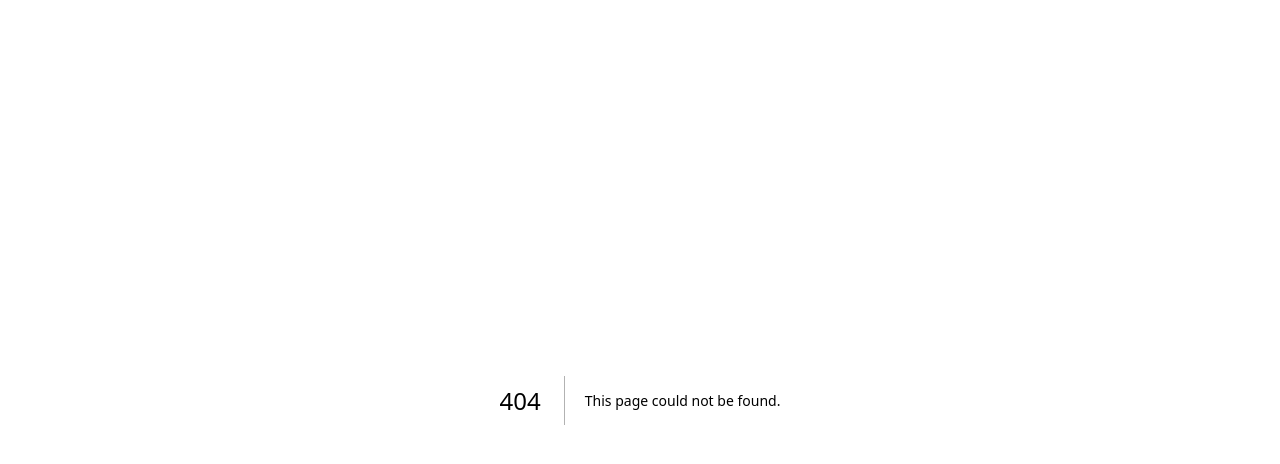
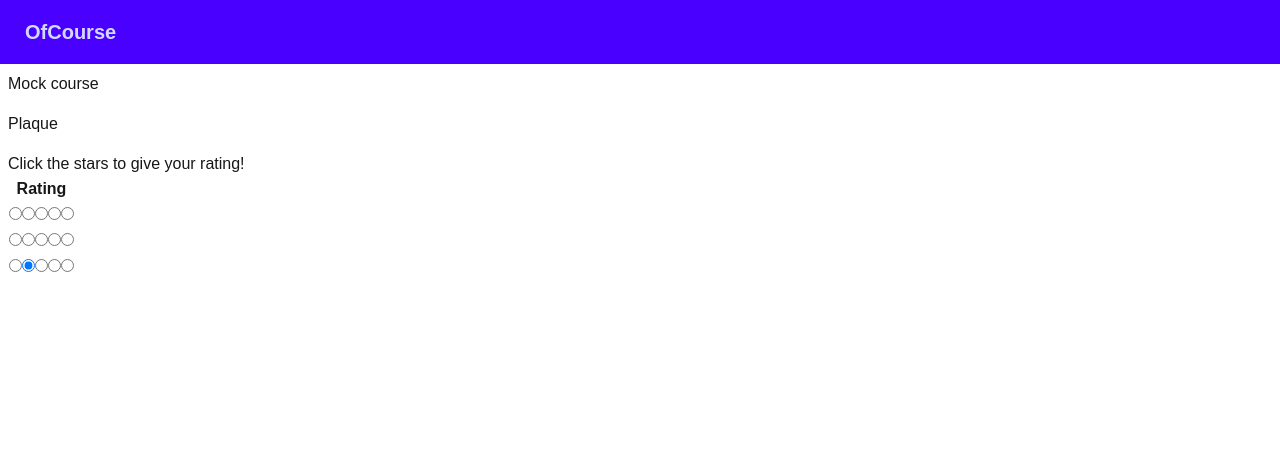
Before and after one commit to hakkinM/OfCourseProto, a Next.js app: page /mockCourse in a window 1280 px wide. Before the commit this address had no page. Shown: the top 464 px of the page. Built offline with nearby package versions, Linux system fonts and the light colour scheme.

Commit message:
day 1 Component files added

```diff
--- a/src/app/info/page.tsx
+++ b/src/app/info/page.tsx
@@ -2,6 +2,7 @@
 
 import { useEffect, useState } from "react";
 import { useRouter } from "next/navigation";
+import Link from "next/link";
 
 export default function InfoPage() {
   const router = useRouter();
@@ -45,6 +46,7 @@ export default function InfoPage() {
 
       <h1 className="text-2xl mb-4">Welcome to the Information Page</h1>
       <p className="mb-4">🔥 This page contains information 🔥</p>
+      <Link href={"/mockCourse"}>Click to see Course</Link>
     </div>
   );
 }
--- /dev/null
+++ b/src/app/mockCourse/page.tsx
@@ -0,0 +1,22 @@
+"use client";
+import Course from "@/courseComponents/Course";
+import Plaque from "@/courseComponents/Plaque";
+import Rating from "@/courseComponents/Rating";
+import RatingCollector from "@/courseComponents/RatingCollector";
+import Link from "next/link";
+import React from "react";
+
+const MockCoursePage = () => {
+  return (
+    <>
+      <div className="navbar bg-primary text-primary-content">
+        <button className="btn btn-ghost text-xl">OfCourse</button>
+      </div>
+      <div className="flex">
+        <Course name="Mock course"></Course>
+      </div>
+    </>
+  );
+};
+
+export default MockCoursePage;
--- a/src/courseComponents/Course.tsx
+++ b/src/courseComponents/Course.tsx
@@ -1,8 +1,21 @@
 interface CourseProps {
-  courseName: string;
-  children: React.ReactNode;
+  name: string;
 }
 
-class Course {
-  constructor({ courseName, children }: CourseProps) {}
-}
+import React from "react";
+import Plaque from "./Plaque";
+import RatingCollector from "./RatingCollector";
+
+const Course = ({ name }: CourseProps) => {
+  return (
+    <div>
+      <h1 className="static top-0 left-0 p-2">{name}</h1>
+      <div>
+        {Plaque()}
+        {RatingCollector()}
+      </div>
+    </div>
+  );
+};
+
+export default Course;
--- a/src/courseComponents/Plaque.tsx
+++ b/src/courseComponents/Plaque.tsx
@@ -1,7 +1,7 @@
 import React from "react";
 
 const Plaque = () => {
-  return <div>Plaque</div>;
+  return <p className="static top-0 left-0 p-2">Plaque</p>;
 };
 
 export default Plaque;
--- a/src/courseComponents/Rating.tsx
+++ b/src/courseComponents/Rating.tsx
@@ -0,0 +1,44 @@
+import React, { useState } from "react";
+
+interface RatingProps {
+  ratingType: string;
+}
+
+function Rating({ ratingType }: RatingProps) {
+  return (
+    <tr>
+      <th>
+        <div className="rating">
+          <input
+            type="radio"
+            name="rating-4"
+            className="mask mask-star-2 bg-green-500"
+          />
+          <input
+            type="radio"
+            name="rating-4"
+            className="mask mask-star-2 bg-green-500"
+            defaultChecked
+          />
+          <input
+            type="radio"
+            name="rating-4"
+            className="mask mask-star-2 bg-green-500"
+          />
+          <input
+            type="radio"
+            name="rating-4"
+            className="mask mask-star-2 bg-green-500"
+          />
+          <input
+            type="radio"
+            name="rating-4"
+            className="mask mask-star-2 bg-green-500"
+          />
+        </div>
+      </th>
+    </tr>
+  );
+}
+
+export default Rating;
--- /dev/null
+++ b/src/courseComponents/RatingCollector.tsx
@@ -0,0 +1,27 @@
+import React, { useState } from "react";
+
+import Rating from "./Rating";
+
+const RatingCollector = () => {
+  const ratingArr: string[] = [
+    "Overall rating",
+    "Difficulty rating",
+    "Time rating",
+  ];
+
+  return (
+    <div className="p-2">
+      <h1>Click the stars to give your rating!</h1>
+      <table className="table-auto">
+        <thead>
+          <tr>
+            <th>Rating</th>
+          </tr>
+        </thead>
+        <tbody>{ratingArr.map((item) => Rating(item))}</tbody>
+      </table>
+    </div>
+  );
+};
+
+export default RatingCollector;
```
